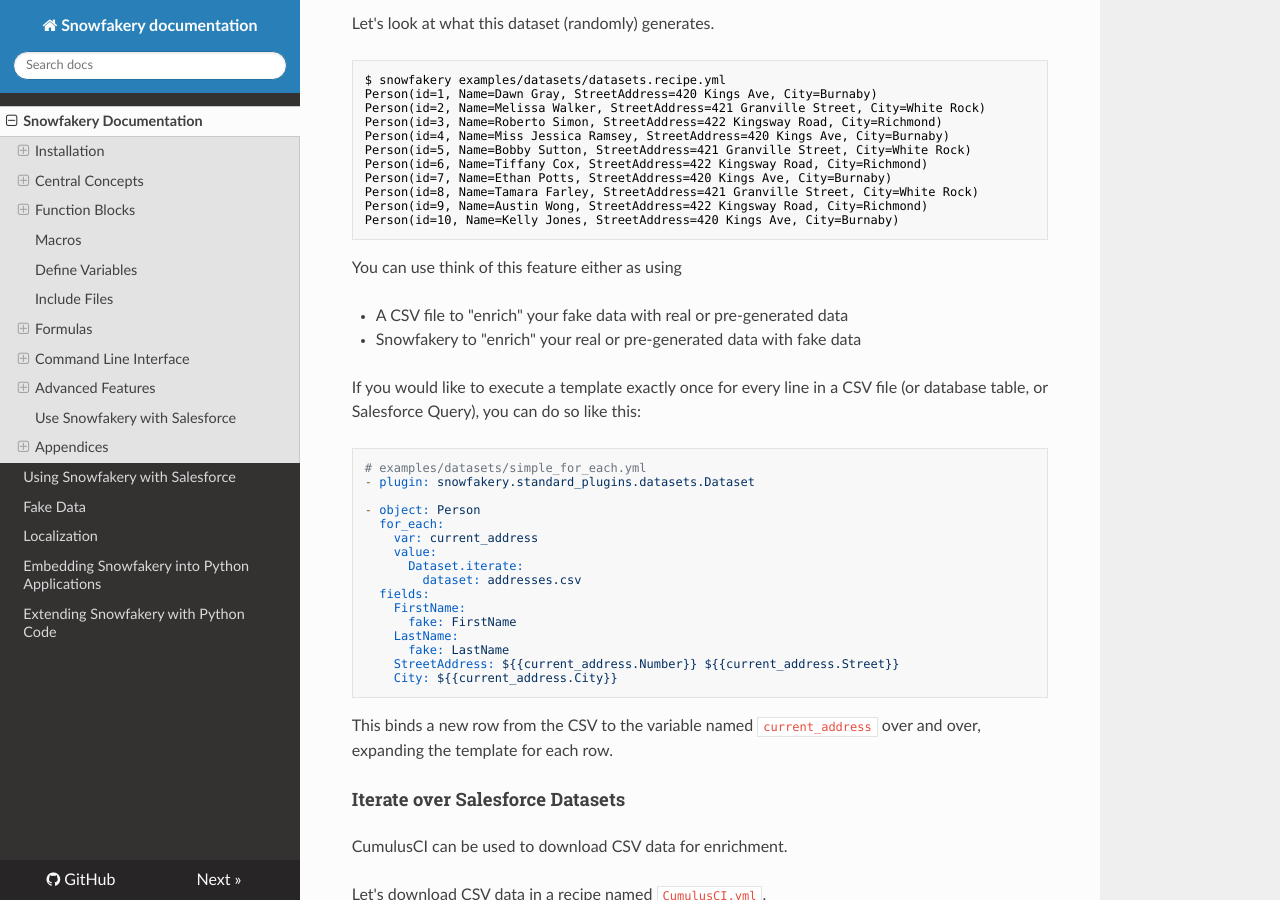
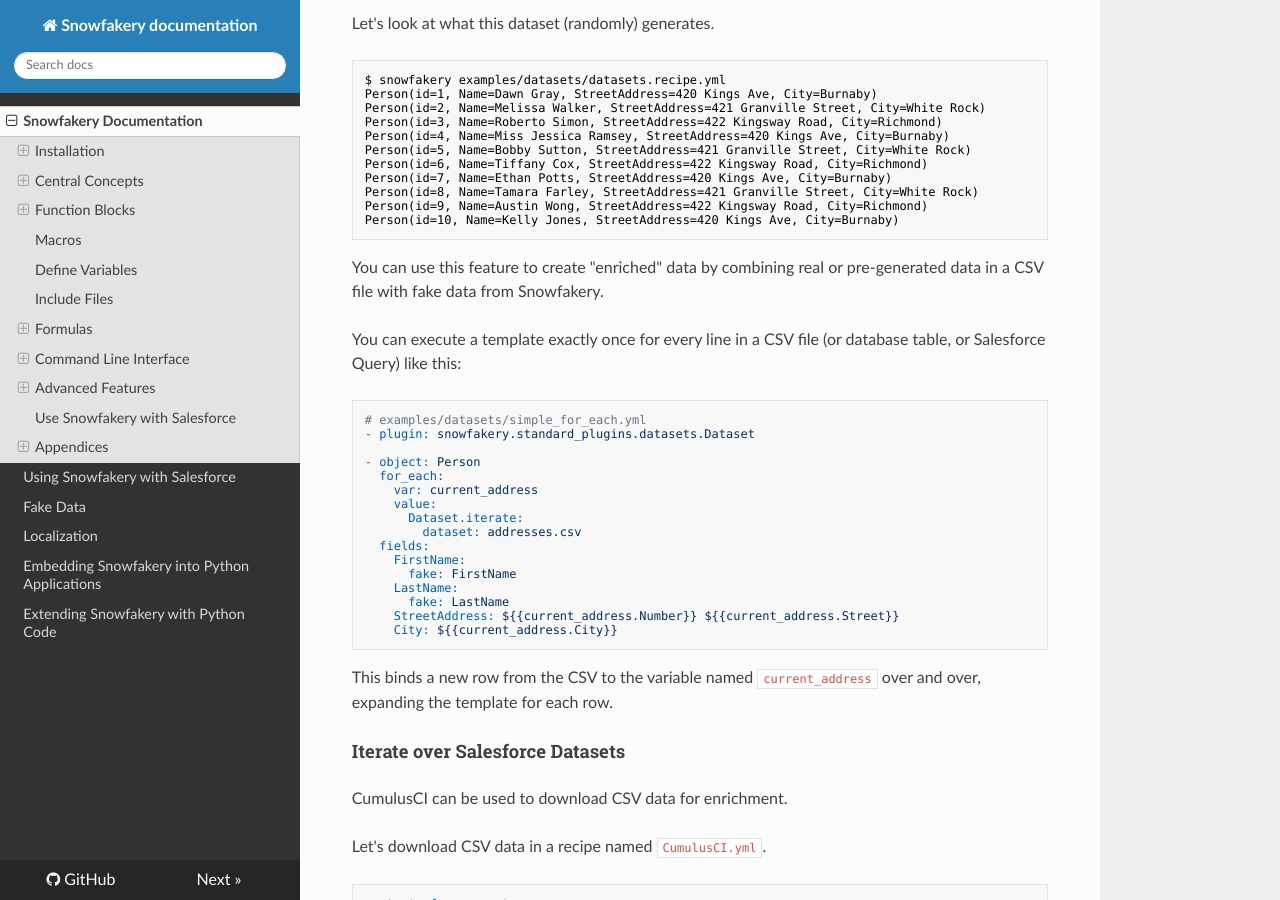
Before and after one commit to SFDO-Tooling/Snowfakery, an MkDocs documentation site: the page built from docs/index.md, in a window 1280 px wide and 900 px high, scrolled down 34914 px. Built offline with MkDocs 1.6.1, drawn with Linux system fonts in a browser that asks for light colours; nearby versions of some CDN libraries.

Commit message:
Apply docs suggestions from code review
Co-authored-by: Peter Conrad <peter.conrad@salesforce.com>

````diff
--- a/docs/index.md
+++ b/docs/index.md
@@ -1781,13 +1781,11 @@
 Person(id=10, Name=Kelly Jones, StreetAddress=420 Kings Ave, City=Burnaby)
 ```
 
-You can use think of this feature either as using
-
-- A CSV file to "enrich" your fake data with real or pre-generated data
-- Snowfakery to "enrich" your real or pre-generated data with fake data
-
-If you would like to execute a template exactly once for every line in a
-CSV file (or database table, or Salesforce Query), you can do so like this:
+You can use this feature to create "enriched" data by combining real or pre-generated data in a CSV file with fake data from Snowfakery.
+
+
+You can execute a template exactly once for every line in a
+CSV file (or database table, or Salesforce Query) like this:
 
 ```yaml
 # examples/datasets/simple_for_each.yml
````
